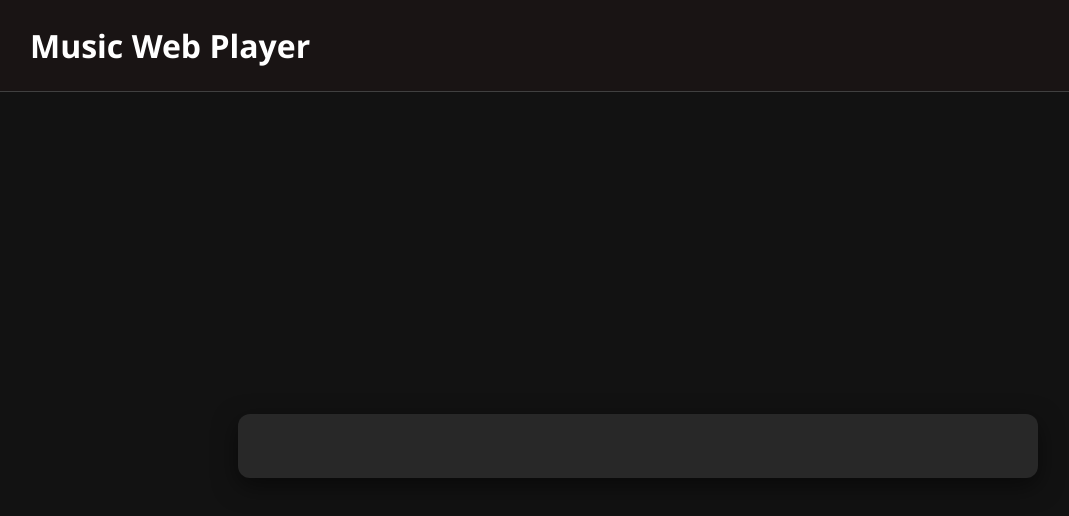
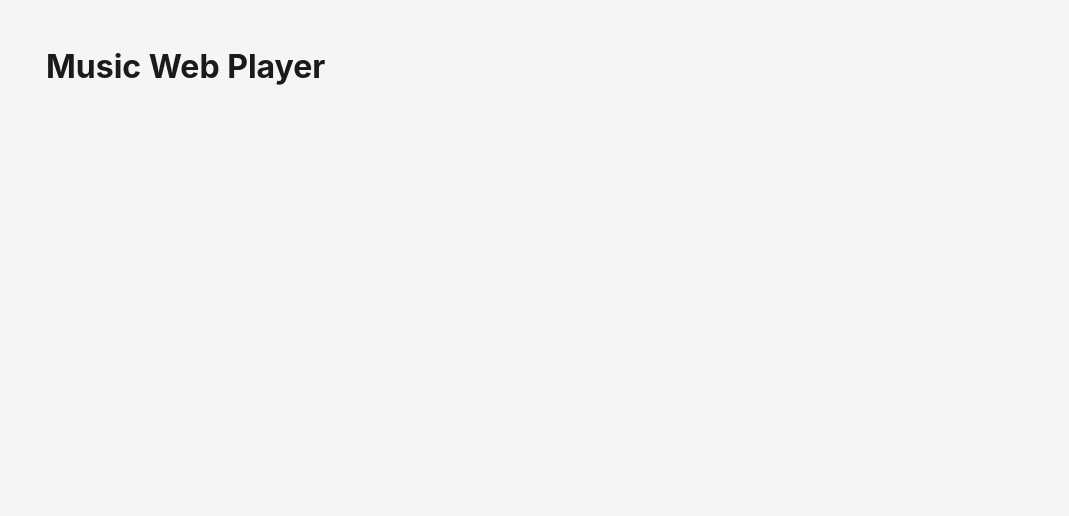
Before and after one commit to alu0101549491/TFG-Fabian-Gonzalez-Lence, a React (Vite) app in the folder projects/2-MusicWebPlayer/: page / in a window 1280 px wide. Shown: the top 516 px of the page, without its empty margins (2-1071 px from the left). Built offline with nearby package versions, Linux system fonts and the light colour scheme.

Commit message:
FEAT: 2. Music Web Player - index.html and main.css updated

```diff
--- a/projects/2-MusicWebPlayer/index.html
+++ b/projects/2-MusicWebPlayer/index.html
@@ -1,15 +1,35 @@
 <!DOCTYPE html>
 <html lang="en">
 <head>
-  <meta charset="UTF-8">
-  <meta name="viewport" content="width=device-width, initial-scale=1.0">
-  <meta name="description" content="Interactive music player with playlist management">
-  <meta name="author" content="Fabián González Lence">
-  <title>Music Web Player</title>
-  <link rel="icon" type="image/x-icon" href="/favicon.ico">
+  <meta charset="UTF-8" />
+  <meta name="viewport" content="width=device-width, initial-scale=1.0" />
+  <meta name="description" content="Interactive web music player with playlist management, playback controls, and track visualization. Built with React and TypeScript." />
+  <meta name="theme-color" content="#1a1a1a" />
+  <meta name="robots" content="index, follow" />
+  <meta property="og:title" content="Music Web Player - Your Personal Audio Player" />
+  <meta property="og:description" content="Interactive web music player with playlist management, playback controls, and track visualization. Built with React and TypeScript." />
+  <meta property="og:type" content="website" />
+  <meta property="og:image" content="/cover-placeholder.jpg" />
+  <meta name="twitter:card" content="summary_large_image" />
+  <meta name="twitter:title" content="Music Web Player - Your Personal Audio Player" />
+  <meta name="twitter:description" content="Interactive web music player with playlist management, playback controls, and track visualization. Built with React and TypeScript." />
+  <meta name="twitter:image" content="/cover-placeholder.jpg" />
+  <link rel="canonical" href="https://yourdomain.com" />
+  <link rel="icon" href="/favicon.ico" sizes="any" />
+  <link rel="icon" href="/favicon.svg" type="image/svg+xml" />
+  <link rel="apple-touch-icon" href="/apple-touch-icon.png" />
+  <link rel="manifest" href="/manifest.webmanifest" />
+  <link rel="preconnect" href="https://fonts.googleapis.com" />
+  <link rel="preconnect" href="https://fonts.gstatic.com" crossorigin />
+  <title>Music Web Player - Your Personal Audio Player</title>
 </head>
 <body>
   <div id="root"></div>
+  <noscript>
+    <div style="padding: 2rem; background: #1a1a1a; color: white; text-align: center; font-family: sans-serif;">
+      You need to enable JavaScript to run this application.
+    </div>
+  </noscript>
   <script type="module" src="/src/main.tsx"></script>
 </body>
 </html>
--- a/projects/2-MusicWebPlayer/src/styles/alternative_index.html
+++ /dev/null
@@ -1,52 +0,0 @@
-<!DOCTYPE html>
-<html lang="en">
-<head>
-  <meta charset="UTF-8">
-  <meta name="viewport" content="width=device-width, initial-scale=1.0">
-  <title>Music Web Player - Your Personal Audio Player</title>
-  <meta name="description" content="Interactive web music player with playlist management, playback controls, and track visualization. Built with React and TypeScript for a modern audio experience.">
-  <meta name="author" content="Fabián González Lence">
-  <meta name="keywords" content="music player, web audio, playlist manager, React music app">
-  <meta name="theme-color" content="#1a1a1a">
-
-  <!-- Open Graph / Social Media Meta Tags -->
-  <meta property="og:type" content="website">
-  <meta property="og:url" content="https://your-deployment-url.com">
-  <meta property="og:title" content="Music Web Player - Your Personal Audio Player">
-  <meta property="og:description" content="Interactive web music player with playlist management, playback controls, and track visualization. Built with React and TypeScript for a modern audio experience.">
-  <meta property="og:image" content="/og-image.png">
-
-  <!-- Twitter Card Meta Tags -->
-  <meta name="twitter:card" content="summary_large_image">
-  <meta name="twitter:title" content="Music Web Player - Your Personal Audio Player">
-  <meta name="twitter:description" content="Interactive web music player with playlist management, playback controls, and track visualization. Built with React and TypeScript for a modern audio experience.">
-  <meta name="twitter:image" content="/og-image.png">
-
-  <!-- Favicon Links -->
-  <link rel="icon" type="image/x-icon" href="/favicon.ico">
-  <link rel="icon" type="image/png" sizes="16x16" href="/favicon-16x16.png">
-  <link rel="icon" type="image/png" sizes="32x32" href="/favicon-32x32.png">
-  <link rel="apple-touch-icon" sizes="180x180" href="/apple-touch-icon.png">
-
-  <!-- Preconnect for Performance -->
-  <link rel="preconnect" href="https://fonts.googleapis.com">
-  <link rel="preconnect" href="https://fonts.gstatic.com" crossorigin>
-
-  <!-- Google Fonts: Inter -->
-  <link rel="stylesheet" href="https://fonts.googleapis.com/css2?family=Inter:wght@400;500;600;700&display=swap">
-</head>
-<body>
-  <div id="root"></div>
-
-  <!-- Fallback for users without JavaScript -->
-  <noscript>
-    <div style="text-align: center; padding: 2rem; font-family: system-ui, sans-serif;">
-      <h1>JavaScript Required</h1>
-      <p>Music Web Player requires JavaScript to run. Please enable JavaScript in your browser settings.</p>
-    </div>
-  </noscript>
-
-  <!-- Vite Module Script -->
-  <script type="module" src="/src/main.tsx"></script>
-</body>
-</html>
--- a/projects/2-MusicWebPlayer/src/styles/index.css
+++ /dev/null
@@ -1,166 +0,0 @@
-/* ============================================
-   MUSIC WEB PLAYER - GLOBAL STYLES
-   ============================================
-   Base styles for React SPA
-   Component-specific styles in .module.css files
-   ============================================ */
-
-/* === 1. CSS VARIABLES === */
-:root {
-  /* Colors - Light theme base */
-  --color-primary: #3b82f6;
-  --color-secondary: #60a5fa;
-  --color-background: #f5f5f5;
-  --color-surface: #ffffff;
-  --color-text-primary: #1a1a1a;
-  --color-text-secondary: #666666;
-  --color-border: #e0e0e0;
-  --color-error: #ef4444;
-  --color-success: #10b981;
-
-  /* Spacing */
-  --spacing-xs: 0.5rem;
-  --spacing-sm: 1rem;
-  --spacing-md: 1.5rem;
-  --spacing-lg: 2rem;
-  --spacing-xl: 3rem;
-  --spacing-2xl: 4rem;
-
-  /* Typography */
-  --font-family: 'Inter', system-ui, -apple-system, BlinkMacSystemFont, 'Segoe UI', 'Roboto', 'Helvetica Neue', sans-serif;
-  --font-size-h1: 2rem;
-  --font-size-h2: 1.5rem;
-  --font-size-h3: 1.25rem;
-  --font-size-body: 1rem;
-  --font-size-small: 0.875rem;
-  --font-size-tiny: 0.75rem;
-  --font-weight-regular: 400;
-  --font-weight-medium: 500;
-  --font-weight-semibold: 600;
-  --font-weight-bold: 700;
-  --line-height-heading: 1.2;
-  --line-height-body: 1.5;
-  --line-height-ui: 1.4;
-
-  /* Shadows */
-  --shadow-sm: 0 2px 4px rgba(0, 0, 0, 0.1);
-  --shadow-md: 0 4px 6px rgba(0, 0, 0, 0.1);
-  --shadow-lg: 0 10px 25px rgba(0, 0, 0, 0.15);
-  --focus-ring: 0 0 0 3px rgba(59, 130, 246, 0.3);
-
-  /* Transitions */
-  --transition-fast: 150ms ease-in-out;
-  --transition-normal: 200ms ease-in-out;
-  --transition-slow: 300ms ease-in-out;
-
-  /* Container */
-  --container-padding-mobile: 1rem;
-  --container-padding-tablet: 1.5rem;
-  --container-padding-desktop: 2rem;
-  --max-width: 1200px;
-}
-
-/* Dark theme overrides */
-@media (prefers-color-scheme: dark) {
-  :root {
-    --color-background: #1a1a1a;
-    --color-surface: #2a2a2a;
-    --color-text-primary: #ffffff;
-    --color-text-secondary: #a0a0a0;
-    --color-border: #333333;
-  }
-}
-
-/* === 2. CSS RESET === */
-*,
-*::before,
-*::after {
-  box-sizing: border-box;
-  margin: 0;
-  padding: 0;
-}
-
-/* === 3. BASE STYLES === */
-html {
-  font-size: 16px;
-  -webkit-font-smoothing: antialiased;
-  -moz-osx-font-smoothing: grayscale;
-}
-
-body {
-  font-family: var(--font-family);
-  font-size: var(--font-size-body);
-  line-height: var(--line-height-body);
-  color: var(--color-text-primary);
-  background-color: var(--color-background);
-  min-height: 100vh;
-  display: flex;
-  flex-direction: column;
-}
-
-/* === 4. ROOT CONTAINER === */
-#root {
-  min-height: 100vh;
-  display: flex;
-  flex-direction: column;
-  padding: var(--container-padding-mobile);
-  max-width: var(--max-width);
-  margin: 0 auto;
-  width: 100%;
-}
-
-/* === 5. UTILITY CLASSES === */
-.visually-hidden,
-.sr-only {
-  position: absolute;
-  width: 1px;
-  height: 1px;
-  padding: 0;
-  margin: -1px;
-  overflow: hidden;
-  clip: rect(0, 0, 0, 0);
-  white-space: nowrap;
-  border-width: 0;
-}
-
-/* === 6. ACCESSIBILITY === */
-:focus-visible {
-  outline: 2px solid var(--color-primary);
-  outline-offset: 2px;
-  border-radius: 4px;
-}
-
-/* Remove outline for mouse users */
-:focus:not(:focus-visible) {
-  outline: none;
-}
-
-/* === 7. MEDIA QUERIES === */
-@media (min-width: 768px) {
-  :root {
-    --container-padding-mobile: 1.5rem;
-  }
-  #root {
-    padding: var(--container-padding-tablet);
-  }
-}
-
-@media (min-width: 1024px) {
-  :root {
-    --container-padding-mobile: 2rem;
-  }
-  #root {
-    padding: var(--container-padding-desktop);
-  }
-}
-
-/* Prefers-reduced-motion */
-@media (prefers-reduced-motion: reduce) {
-  *,
-  *::before,
-  *::after {
-    animation-duration: 0.01ms !important;
-    animation-iteration-count: 1 !important;
-    transition-duration: 0.01ms !important;
-  }
-}
--- a/projects/2-MusicWebPlayer/src/styles/main.css
+++ b/projects/2-MusicWebPlayer/src/styles/main.css
@@ -1,289 +1,282 @@
-/* Global Styles */
+/* === CSS CUSTOM PROPERTIES (VARIABLES) === */
 :root {
-  --primary-color: #1db954;
-  --secondary-color: #191414;
-  --background-color: #121212;
-  --surface-color: #282828;
-  --text-primary: #ffffff;
-  --text-secondary: #b3b3b3;
-  --border-color: #404040;
-  --hover-color: #1ed760;
-  --error-color: #f15e6c;
+  /* Colors - Light Theme (fallback) */
+  --color-primary: #3b82f6;
+  --color-secondary: #60a5fa;
+  --color-background: #f5f5f5;
+  --color-surface: #ffffff;
+  --color-text-primary: #1a1a1a;
+  --color-text-secondary: #666666;
+  --color-border: #e0e0e0;
+  --color-progress-inactive: #e0e0e0;
+  --color-progress-active: #3b82f6;
+  --color-error: #ef4444;
+  --color-success: #10b981;
+
+  /* Spacing */
+  --spacing-xs: 0.5rem;
+  --spacing-sm: 1rem;
+  --spacing-md: 1.5rem;
+  --spacing-lg: 2rem;
+  --spacing-xl: 3rem;
+  --spacing-2xl: 4rem;
+
+  /* Typography */
+  --font-family: Inter, system-ui, -apple-system, BlinkMacSystemFont, 'Segoe UI', Roboto, sans-serif;
+  --font-size-h1: clamp(1.5rem, 4vw, 2rem);
+  --font-size-h2: clamp(1.25rem, 3vw, 1.5rem);
+  --font-size-h3: clamp(1.125rem, 2.5vw, 1.25rem);
+  --font-size-body: 1rem;
+  --font-size-small: 0.875rem;
+  --font-weight-regular: 400;
+  --font-weight-medium: 500;
+  --font-weight-semibold: 600;
+  --font-weight-bold: 700;
+  --line-height-heading: 1.2;
+  --line-height-body: 1.5;
+  --line-height-compact: 1.4;
+
+  /* Shadows */
+  --shadow-sm: 0 2px 4px rgba(0, 0, 0, 0.1);
+  --shadow-md: 0 4px 6px rgba(0, 0, 0, 0.1);
+  --shadow-lg: 0 10px 25px rgba(0, 0, 0, 0.15);
+
+  /* Transitions */
+  --transition-fast: 150ms ease-in-out;
+  --transition-normal: 200ms ease-in-out;
+  --transition-slow: 300ms ease-in-out;
+
+  /* Border Radius */
+  --border-radius-sm: 4px;
+  --border-radius-md: 8px;
+  --border-radius-lg: 12px;
+  --border-radius-full: 9999px;
+
+  /* Layout */
+  --container-padding-mobile: var(--spacing-md);
+  --container-padding-tablet: var(--spacing-lg);
+  --container-padding-desktop: var(--spacing-xl);
+  --card-padding: var(--spacing-sm);
+  --button-padding-vertical: 0.75rem;
+  --button-padding-horizontal: 1.5rem;
+  --input-padding-vertical: 0.75rem;
+  --input-padding-horizontal: 1rem;
+  --section-margin: var(--spacing-lg);
+  --element-gap: var(--spacing-sm);
+
+  /* Sizing */
+  --cover-size-mobile: 200px;
+  --cover-size-tablet: 250px;
+  --cover-size-desktop: 300px;
+  --playlist-thumbnail-size: 48px;
+  --progress-height: 6px;
+  --button-min-height: 2.75rem;
 }
 
-* {
+/* Dark Theme (default) */
+@media (prefers-color-scheme: dark) {
+  :root {
+    --color-background: #1a1a1a;
+    --color-surface: #2a2a2a;
+    --color-text-primary: #ffffff;
+    --color-text-secondary: #a0a0a0;
+    --color-border: #333333;
+    --color-progress-inactive: #333333;
+    --shadow-sm: 0 2px 4px rgba(0, 0, 0, 0.3);
+    --shadow-md: 0 4px 6px rgba(0, 0, 0, 0.3);
+    --shadow-lg: 0 10px 25px rgba(0, 0, 0, 0.3);
+  }
+}
+
+/* === CSS RESET / NORMALIZE === */
+*,
+*::before,
+*::after {
   box-sizing: border-box;
   margin: 0;
   padding: 0;
 }
 
-body {
-  font-family: 'Segoe UI', Tahoma, Geneva, Verdana, sans-serif;
-  background-color: var(--background-color);
-  color: var(--text-primary);
-  min-height: 100vh;
+html {
+  font-size: 16px;
+  -webkit-text-size-adjust: 100%;
+  -moz-text-size-adjust: 100%;
+  text-size-adjust: 100%;
+  -webkit-font-smoothing: antialiased;
+  -moz-osx-font-smoothing: grayscale;
 }
 
-/* App Layout */
-.app {
+body {
+  font-family: var(--font-family);
+  font-size: var(--font-size-body);
+  font-weight: var(--font-weight-regular);
+  line-height: var(--line-height-body);
+  color: var(--color-text-primary);
+  background-color: var(--color-background);
+  min-height: 100vh;
+  overflow-x: hidden;
+}
+
+#root {
   display: flex;
   flex-direction: column;
   min-height: 100vh;
+  padding: var(--container-padding-mobile);
+  isolation: isolate;
 }
 
-.app-header {
-  background-color: var(--secondary-color);
-  padding: 1.5rem 2rem;
-  border-bottom: 1px solid var(--border-color);
+@media (min-width: 768px) {
+  #root {
+    padding: var(--container-padding-tablet);
+  }
 }
 
-.app-header h1 {
-  font-size: 2rem;
-  font-weight: 700;
+@media (min-width: 1024px) {
+  #root {
+    padding: var(--container-padding-desktop);
+  }
 }
 
-.app-main {
-  flex: 1;
-  display: flex;
-  justify-content: center;
-  align-items: center;
-  padding: 2rem;
+/* === TYPOGRAPHY === */
+h1, h2, h3, h4, h5, h6 {
+  font-family: var(--font-family);
+  font-weight: var(--font-weight-bold);
+  line-height: var(--line-height-heading);
+  margin: 0 0 var(--spacing-sm) 0;
 }
 
-/* Player Container */
-.player {
-  background-color: var(--surface-color);
-  border-radius: 12px;
-  padding: 2rem;
-  max-width: 800px;
-  width: 100%;
-  box-shadow: 0 8px 24px rgba(0, 0, 0, 0.5);
+h1 {
+  font-size: var(--font-size-h1);
 }
 
-/* Track Info */
-.track-info {
-  display: flex;
-  align-items: center;
-  gap: 1.5rem;
-  margin-bottom: 2rem;
+h2 {
+  font-size: var(--font-size-h2);
 }
 
-.track-info img {
-  width: 120px;
-  height: 120px;
-  border-radius: 8px;
-  object-fit: cover;
+h3 {
+  font-size: var(--font-size-h3);
 }
 
-.track-info-text {
-  flex: 1;
+a {
+  color: var(--color-primary);
+  text-decoration: none;
+  transition: color var(--transition-normal);
 }
 
-.track-info-text h2 {
-  font-size: 1.5rem;
-  margin-bottom: 0.5rem;
+a:hover {
+  color: var(--color-secondary);
 }
 
-.track-info-text p {
-  color: var(--text-secondary);
-  font-size: 1rem;
+button {
+  background: none;
+  border: none;
+  cursor: pointer;
+  font-family: inherit;
+  font-size: inherit;
+  font-weight: inherit;
+  line-height: inherit;
+  margin: 0;
+  padding: 0;
+  text-align: center;
+  text-decoration: none;
+  display: inline-flex;
+  align-items: center;
+  justify-content: center;
+  gap: var(--spacing-xs);
 }
 
-/* Controls */
-.controls {
-  display: flex;
-  justify-content: center;
-  align-items: center;
-  gap: 1rem;
-  margin: 2rem 0;
+/* === UTILITY CLASSES === */
+.visually-hidden {
+  position: absolute;
+  width: 1px;
+  height: 1px;
+  padding: 0;
+  margin: -1px;
+  overflow: hidden;
+  clip: rect(0, 0, 0, 0);
+  white-space: nowrap;
+  border: 0;
 }
 
-.controls button {
-  background-color: transparent;
-  border: none;
-  color: var(--text-primary);
-  cursor: pointer;
-  padding: 0.5rem;
-  border-radius: 50%;
-  transition: all 0.2s;
+/* === ACCESSIBILITY === */
+:focus-visible {
+  outline: 2px solid var(--color-primary);
+  outline-offset: 2px;
 }
 
-.controls button:hover:not(:disabled) {
-  color: var(--hover-color);
-  transform: scale(1.1);
+/* === MEDIA QUERIES === */
+@media (max-width: 767px) {
+  /* Mobile-specific adjustments */
+  :root {
+    --container-padding-mobile: var(--spacing-sm);
+  }
 }
 
-.controls button:disabled {
-  opacity: 0.3;
-  cursor: not-allowed;
+@media (min-width: 768px) {
+  /* Tablet styles */
+  :root {
+    --cover-size-mobile: var(--cover-size-tablet);
+  }
 }
 
-.controls .play-pause {
-  background-color: var(--primary-color);
-  color: var(--secondary-color);
-  width: 56px;
-  height: 56px;
-  font-size: 1.5rem;
+@media (min-width: 1024px) {
+  /* Desktop styles */
+  :root {
+    --cover-size-mobile: var(--cover-size-desktop);
+  }
 }
 
-.controls .play-pause:hover {
-  background-color: var(--hover-color);
+/* === GLOBAL ANIMATIONS === */
+@keyframes fadeIn {
+  from { opacity: 0; }
+  to { opacity: 1; }
 }
 
-/* Progress Bar */
-.progress-bar {
-  margin: 2rem 0;
+@keyframes slideUp {
+  from {
+    opacity: 0;
+    transform: translateY(20px);
+  }
+  to {
+    opacity: 1;
+    transform: translateY(0);
+  }
 }
 
-.progress-bar-container {
-  position: relative;
-  height: 6px;
-  background-color: var(--border-color);
-  border-radius: 3px;
-  cursor: pointer;
-  margin: 1rem 0;
+@keyframes pulse {
+  0%, 100% { opacity: 1; }
+  50% { opacity: 0.5; }
 }
 
-.progress-bar-fill {
-  height: 100%;
-  background-color: var(--primary-color);
-  border-radius: 3px;
-  transition: width 0.1s;
+/* === TOAST NOTIFICATIONS === */
+.toast {
+  position: fixed;
+  top: var(--spacing-md);
+  right: var(--spacing-md);
+  padding: var(--spacing-sm);
+  border-radius: var(--border-radius-md);
+  color: var(--color-text-primary);
+  background: var(--color-surface);
+  box-shadow: var(--shadow-md);
+  z-index: 1000;
+  animation: slideUp var(--transition-normal) forwards;
+  max-width: 300px;
 }
 
-.progress-time {
-  display: flex;
-  justify-content: space-between;
-  color: var(--text-secondary);
-  font-size: 0.875rem;
+.toast--error {
+  background: var(--color-error);
+  color: white;
 }
 
-/* Playlist */
-.playlist {
-  margin-top: 2rem;
-  border-top: 1px solid var(--border-color);
-  padding-top: 2rem;
+.toast--success {
+  background: var(--color-success);
+  color: white;
 }
 
-.playlist h3 {
-  margin-bottom: 1rem;
-  font-size: 1.25rem;
-}
-
-.playlist-items {
-  max-height: 300px;
-  overflow-y: auto;
-}
-
-.playlist-item {
-  display: flex;
-  align-items: center;
-  padding: 0.75rem;
-  border-radius: 4px;
-  cursor: pointer;
-  transition: background-color 0.2s;
-}
-
-.playlist-item:hover {
-  background-color: var(--border-color);
-}
-
-.playlist-item.active {
-  background-color: var(--border-color);
-}
-
-.playlist-item img {
-  width: 48px;
-  height: 48px;
-  border-radius: 4px;
-  margin-right: 1rem;
-}
-
-.playlist-item-info {
-  flex: 1;
-}
-
-.playlist-item-info p {
-  color: var(--text-secondary);
-  font-size: 0.875rem;
-}
-
-.playlist-item button {
-  background-color: transparent;
-  border: none;
-  color: var(--text-secondary);
-  cursor: pointer;
-  padding: 0.5rem;
-}
-
-.playlist-item button:hover {
-  color: var(--error-color);
-}
-
-/* Add Song Form */
-.add-song-form {
-  margin-top: 2rem;
-  padding: 1.5rem;
-  background-color: var(--secondary-color);
-  border-radius: 8px;
-}
-
-.add-song-form h4 {
-  margin-bottom: 1rem;
-}
-
-.add-song-form input {
-  width: 100%;
-  padding: 0.75rem;
-  margin-bottom: 1rem;
-  background-color: var(--surface-color);
-  border: 1px solid var(--border-color);
-  border-radius: 4px;
-  color: var(--text-primary);
-  font-size: 0.875rem;
-}
-
-.add-song-form button {
-  width: 100%;
-  padding: 0.75rem;
-  background-color: var(--primary-color);
-  color: var(--secondary-color);
-  border: none;
-  border-radius: 4px;
-  font-weight: 600;
-  cursor: pointer;
-  transition: background-color 0.2s;
-}
-
-.add-song-form button:hover {
-  background-color: var(--hover-color);
-}
-
-/* Responsive Design */
-@media (max-width: 768px) {
-  .app-header {
-    padding: 1rem;
-  }
-
-  .app-header h1 {
-    font-size: 1.5rem;
-  }
-
-  .app-main {
-    padding: 1rem;
-  }
-
-  .player {
-    padding: 1.5rem;
-  }
-
-  .track-info {
-    flex-direction: column;
-    text-align: center;
-  }
-
-  .track-info img {
-    width: 200px;
-    height: 200px;
+@media (max-width: 767px) {
+  .toast {
+    left: var(--spacing-md);
+    right: var(--spacing-md);
+    max-width: none;
   }
 }
```
